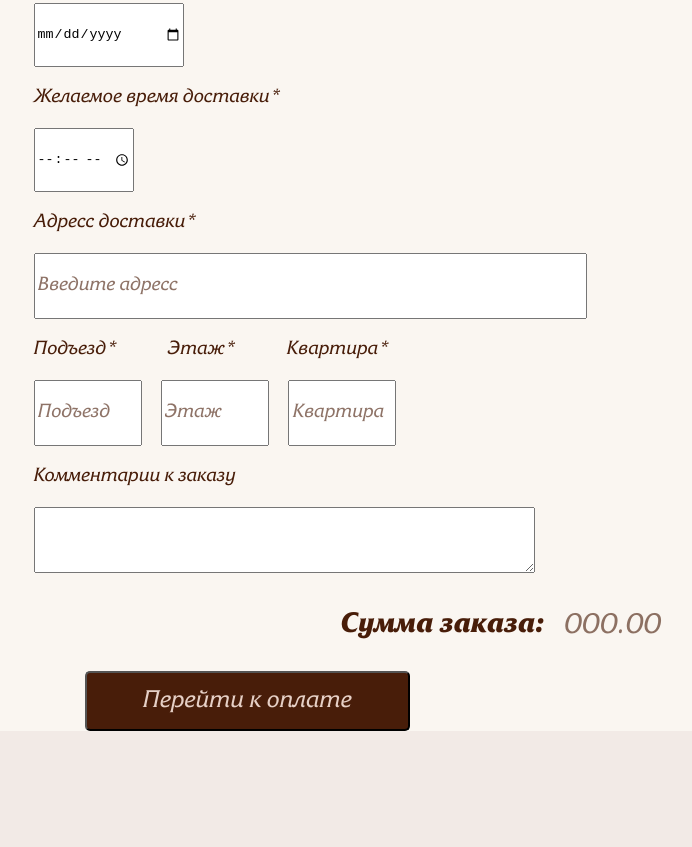
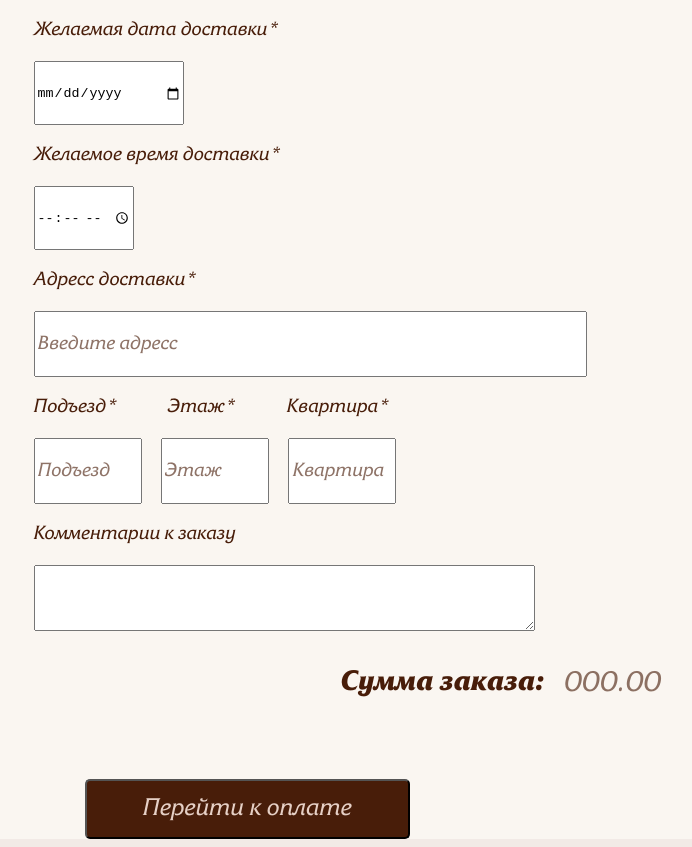
Before and after one commit to P-Kseniya/bulochka, a plain HTML site: page bu.html in a window 1280 px wide. Shown: the part 543-1390 px from the top of the page, without its empty margins (402-1094 px from the left). Before the commit the page ends 1282 px from the top, so only its background shows below. Drawn offline with Linux system fonts and the light colour scheme.

Commit message:
Update bu.css

```diff
--- a/bu.css
+++ b/bu.css
@@ -59,6 +59,7 @@ h1{
     font-size: 32px
 }
 .pod{
+    margin-top: 80px;
     margin-left: 30%;
     font-family: "FrizQuadrataC-Italic";
     color: #481D09;
@@ -119,4 +120,5 @@ button{
     color: #E6D0C6;
     border-radius: 5px;
     margin-left: 35%;
+    margin-top: 50px;
 }
```
